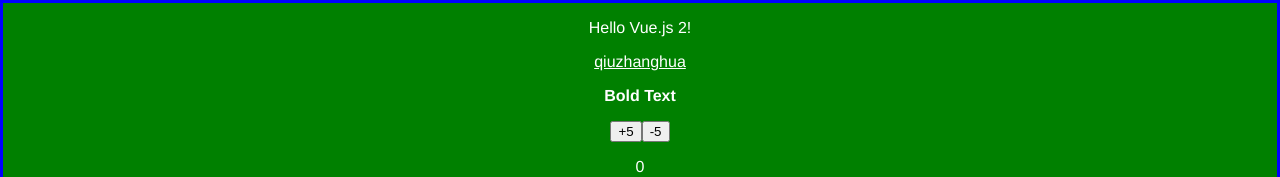
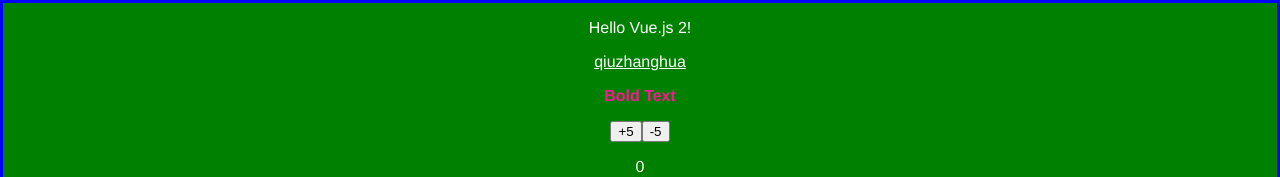
Before and after one commit to LinLJ/v2, a Vue app: page / in a window 1280 px wide. Shown: the top 177 px of the page. Built offline with nearby package versions, Linux system fonts and the light colour scheme.

Commit message:
dynamic styling III - :style

```diff
--- a/src/App.vue
+++ b/src/App.vue
@@ -7,7 +7,7 @@
   >
     <p v-once>{{ this.sayHello() }}</p>
     <a :href="link">qiuzhanghua</a>
-    <p v-html="boldText"></p>
+    <p v-html="boldText" :style="myStyle"></p>
     <button @click.stop="inc(5, $event)">+5</button>
     <button @click.prevent="dec(5)">-5</button>
     <p>{{ count }}</p>
@@ -46,6 +46,11 @@ export default {
       return {
         red: this.divIsRed,
         blue: !this.divIsRed,
+      };
+    },
+    myStyle() {
+      return {
+        color: "deeppink",
       };
     },
   },
```
